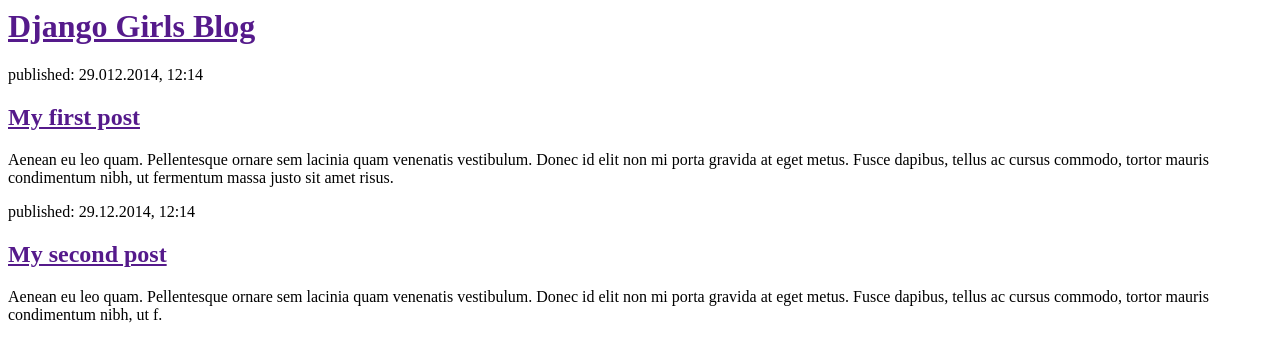
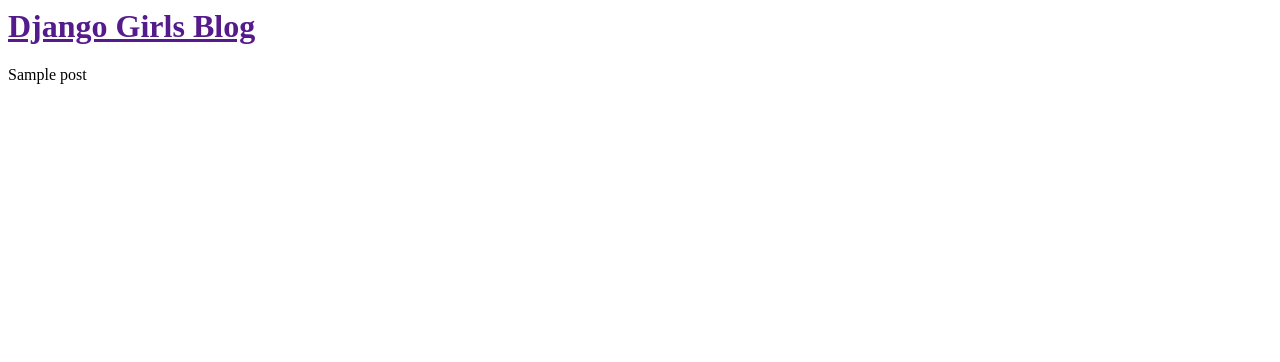
Before and after one commit to giorgia-amici/Django-Girls, a Django app: template blog/templates/blog/post_list.html in a window 1280 px wide. Shown: the top 362 px of the page. Run offline with Django 3.2, Linux system fonts and the light colour scheme; the template is opened without the code that fills it: values that come from a table or form of the project are taken from there, others are empty; tables that the repository leaves empty hold one stand-in row (values such as "Sample post"); parts of the project's set-up code (start-up, migrations or seed data) failed here and were passed over.

Commit message:
why always curly braces?

```diff
--- a/blog/templates/blog/post_list.html
+++ b/blog/templates/blog/post_list.html
@@ -8,15 +8,10 @@
         </div>
 
         <div>
-            <p>published: 29.012.2014, 12:14</p>
-            <h2><a href="">My first post</a></h2>
-            <p>Aenean eu leo quam. Pellentesque ornare sem lacinia quam venenatis vestibulum. Donec id elit non mi porta gravida at eget metus. Fusce dapibus, tellus ac cursus commodo, tortor mauris condimentum nibh, ut fermentum massa justo sit amet risus.</p>
+        {% for post in posts %}
+					{{post}}
+        {% endfor %}
         </div>
 
-        <div>
-            <p>published: 29.12.2014, 12:14</p>
-            <h2><a href="">My second post</a></h2>
-            <p>Aenean eu leo quam. Pellentesque ornare sem lacinia quam venenatis vestibulum. Donec id elit non mi porta gravida at eget metus. Fusce dapibus, tellus ac cursus commodo, tortor mauris condimentum nibh, ut f.</p>
-        </div>
     </body>
 </html>
--- a/blog/views.py
+++ b/blog/views.py
@@ -2,5 +2,5 @@
 from .models import Post
 
 def post_list(request):
-	 posts = Post.objects.filter(published_date__isnull=False).order_by('published_date')
-	return render(request, 'blog/post_list.html', {'posts' : posts})
+    posts = Post.objects.all()
+    return render(request, 'blog/post_list.html', {'posts' : posts})
```
